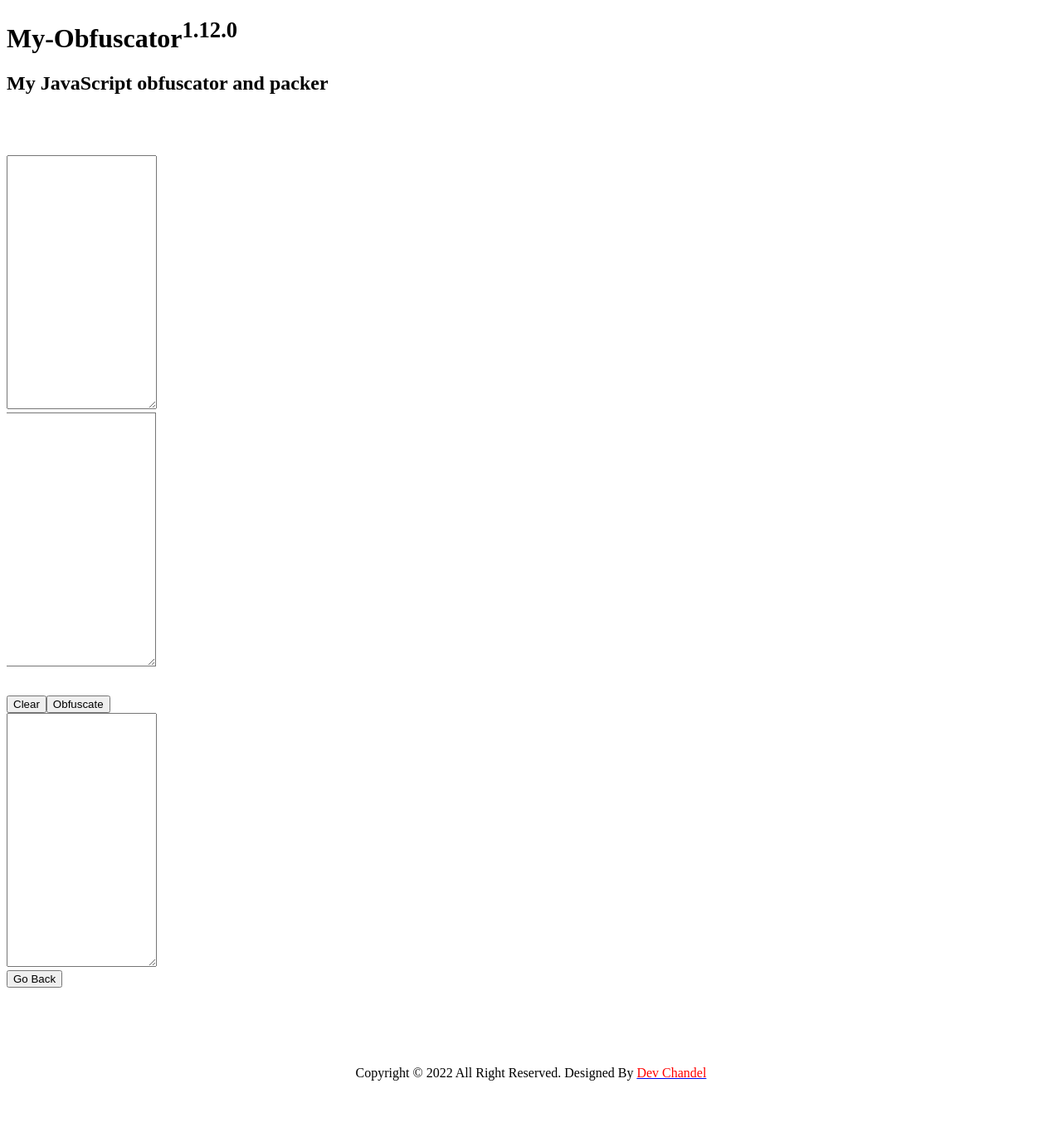
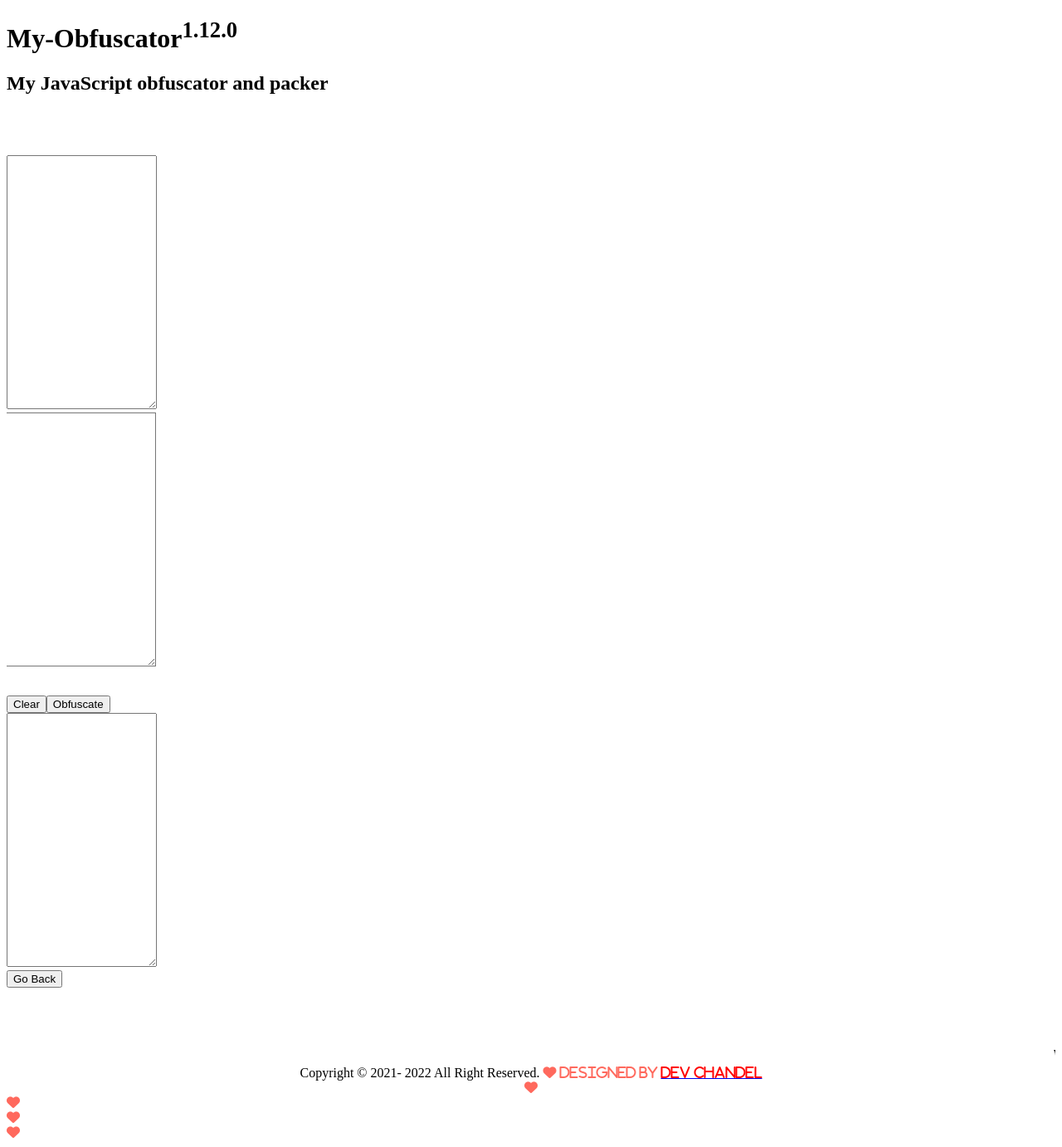
Before and after one commit to GoojDex/My-Obfuscator, a Jekyll site: the page built from README.md, in a window 1280 px wide. Shown: the whole page at 83% size. Built offline with Jekyll 4.4.1, drawn with Linux system fonts in a browser that asks for light colours; nearby versions of some CDN libraries; some web fonts are replaced; our own code applies the rules of GitHub Pages for plain Markdown files; comment, search, counter and statistics services are not loaded; before the commit the page ends 1310 px from its top, so only the background shows below that.

Commit message:
Update default.html

```diff
--- a/_layouts/default.html
+++ b/_layouts/default.html
@@ -132,8 +132,8 @@
      <marquee class="GeneratedMarquee" direction="left" scrollamount="4" behavior="scroll">Welcome To Dev Chandel, Web Development & Design, Training Services, Android Application Development, Software Development, Designing Services, Digital Marketing Services, Bookkeeping Services, Consultancy Services, Training Services, IT Support, Digital Printing Services, Much More Services Provided By Dev Chandel.</marquee>
 
         <center> <div class='text-center small'>
-          Copyright &#169; <script type='text/javascript'>var creditsyear = new Date();document.write(creditsyear.getFullYear());</script>
-<a expr:href='data:blog.homepageUrl'><data:blog.title/></a>  All Right Reserved.  Designed By <a href='https://devchandel-goojdex.blogspot.com/' rel='dofollow'target="_blank"><font color='red'>  Dev Chandel</font></a>   </div> </center>
+          Copyright &#169; 2021- <script type='text/javascript'>var creditsyear = new Date();document.write(creditsyear.getFullYear());</script>
+<a expr:href='data:blog.homepageUrl'><data:blog.title/></a>  All Right Reserved. <i class='fa fa-heart' style='color:#ff695d;'/> Designed By <a href='https://devchandel-goojdex.blogspot.com/' rel='dofollow'target="_blank"><font color='red'>  Dev Chandel</font></a>   </div> </center>
 
     </footer>
   </div>
```
